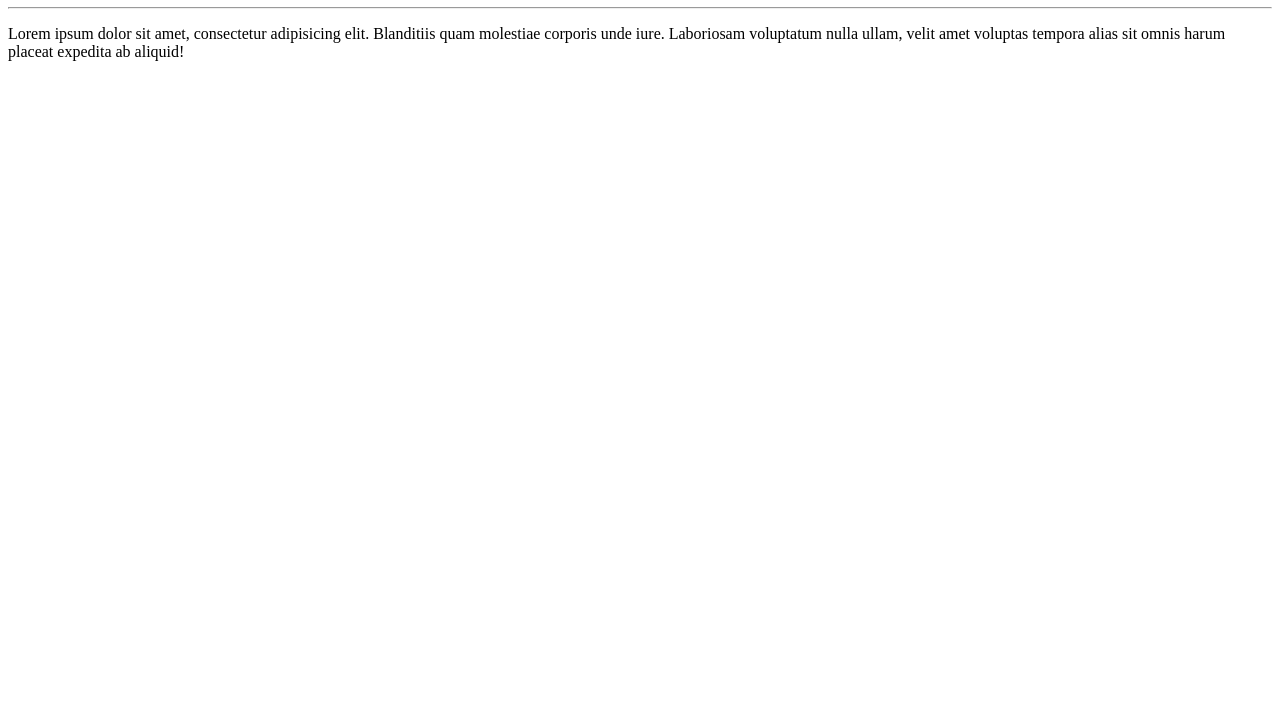
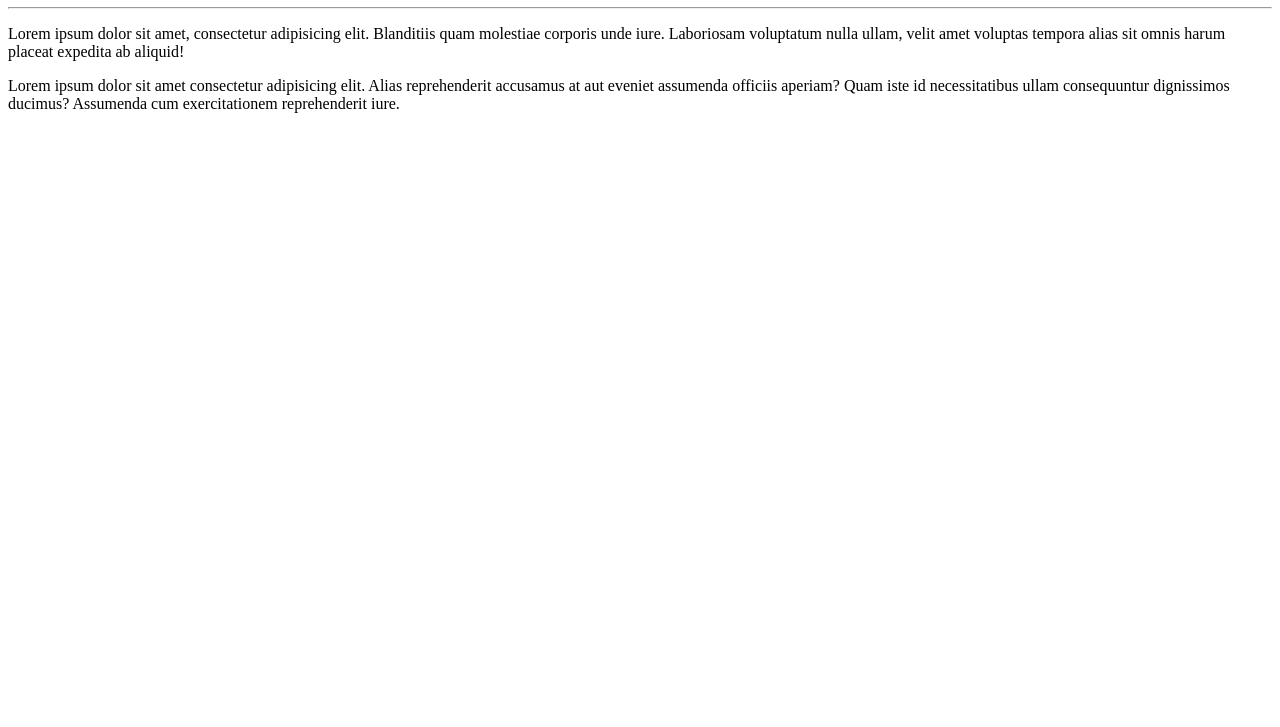
Before and after one commit to VictorLeiteCosta/Ola-Mundo, a plain HTML site: page site-exemplo/index.html in a window 1280 px wide. Shown: the part 73-800 px from the top of the page. Drawn offline with Linux system fonts and the light colour scheme.

Commit message:
adicionei um parágrafo

```diff
--- a/site-exemplo/index.html
+++ b/site-exemplo/index.html
@@ -9,5 +9,7 @@
     <h1>Olá, Mundo!</h1>
     <hr>
     <p>Lorem ipsum dolor sit amet, consectetur adipisicing elit. Blanditiis quam molestiae corporis unde iure. Laboriosam voluptatum nulla ullam, velit amet voluptas tempora alias sit omnis harum placeat expedita ab aliquid!</p>
+    <p>Lorem ipsum dolor sit amet consectetur adipisicing elit. Alias reprehenderit accusamus at aut eveniet assumenda officiis aperiam? Quam iste id necessitatibus ullam consequuntur dignissimos ducimus? Assumenda cum exercitationem reprehenderit iure.
+    </p>
 </body>
 </html>
```
